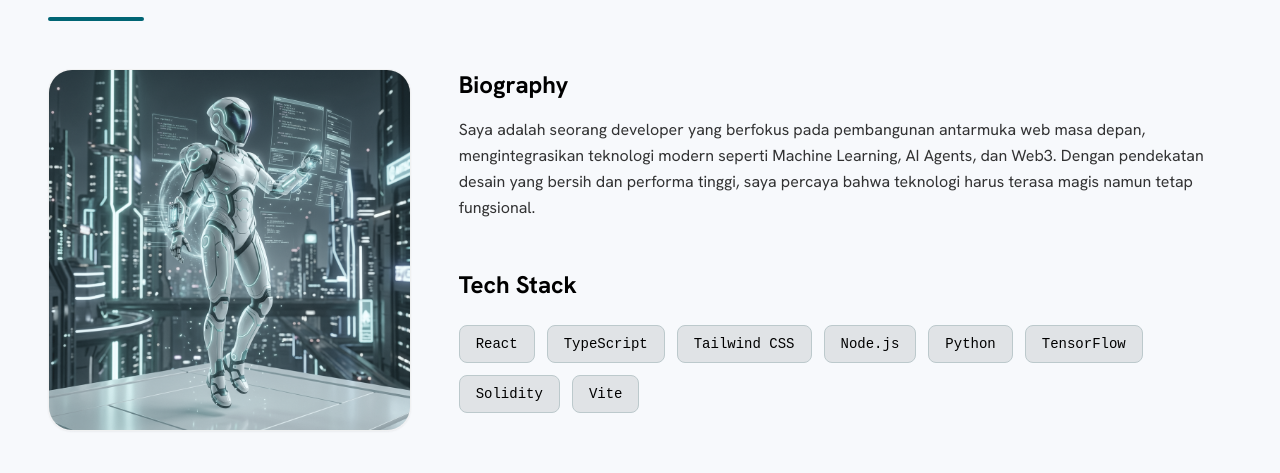
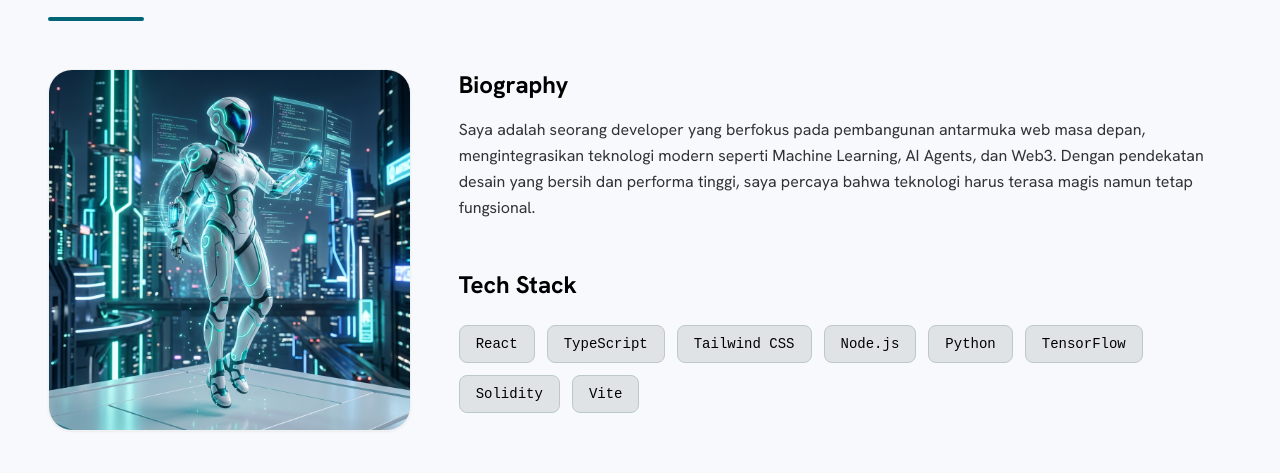
Before and after one commit to purnomoyusgiantoro/portofolio, a React (Vite) app in the folder apps/web/: page /about in a window 1280 px wide. Shown: the part 189-662 px from the top of the page. Built offline with nearby package versions, Linux system fonts and the light colour scheme; a web font is replaced by a local one.

Commit message:
style: remove visual filters from profile image in About.tsx

```diff
--- a/apps/web/src/pages/About.tsx
+++ b/apps/web/src/pages/About.tsx
@@ -14,7 +14,7 @@ export const About: React.FC = () => {
         <div className="md:col-span-1">
           <div className="aspect-square rounded-3xl overflow-hidden glass-pane relative">
             <div className="absolute inset-0 bg-primary/10 flex items-center justify-center font-code text-primary overflow-hidden">
-              <img src="/avatar.png" alt="Profile" className="w-full h-full object-cover opacity-90 mix-blend-luminosity hover:mix-blend-normal transition-all duration-500 hover:scale-105" />
+              <img src="/avatar.png" alt="Profile" className="w-full h-full object-cover transition-all duration-500 hover:scale-105" />
             </div>
           </div>
 
```
